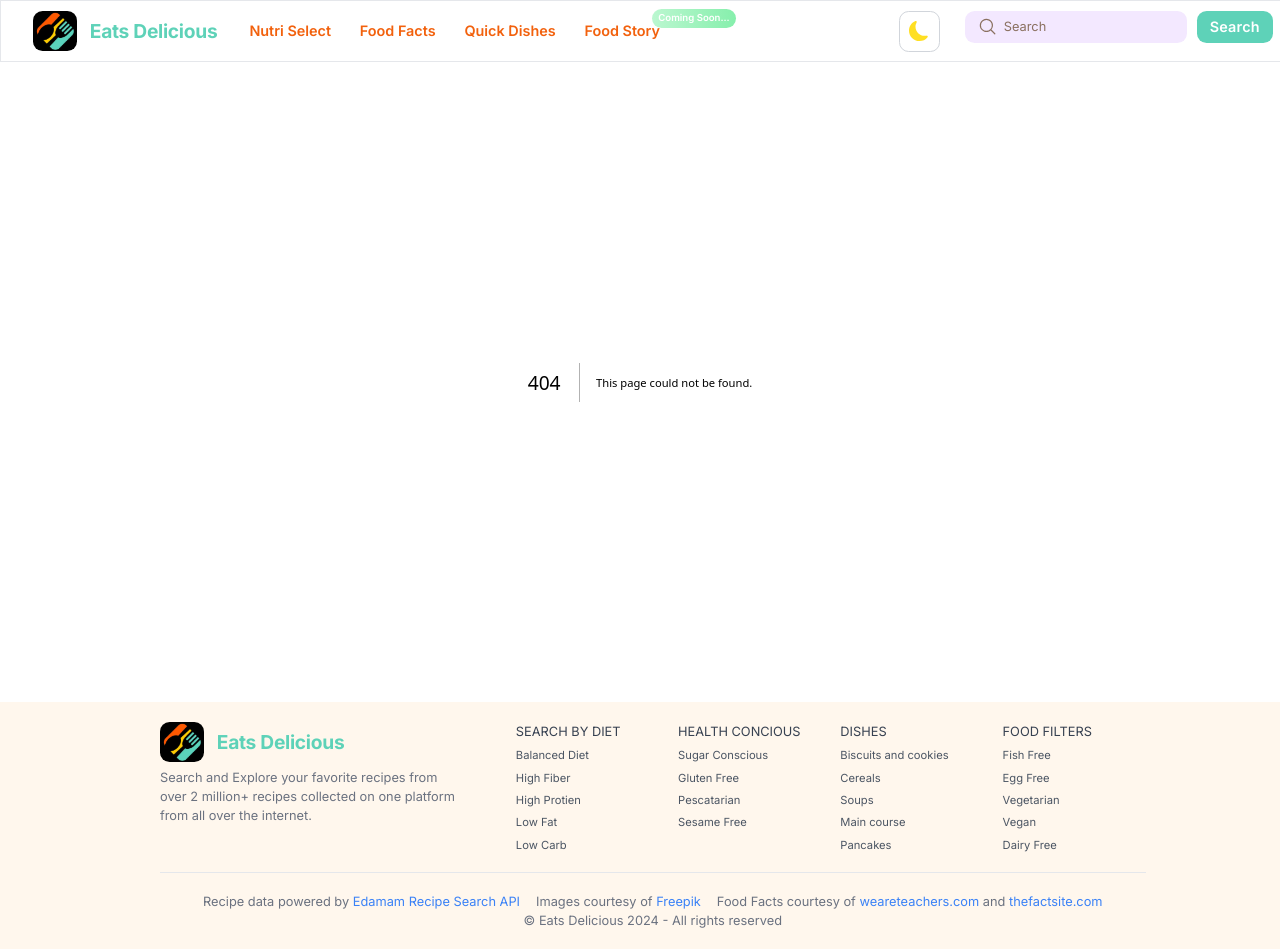
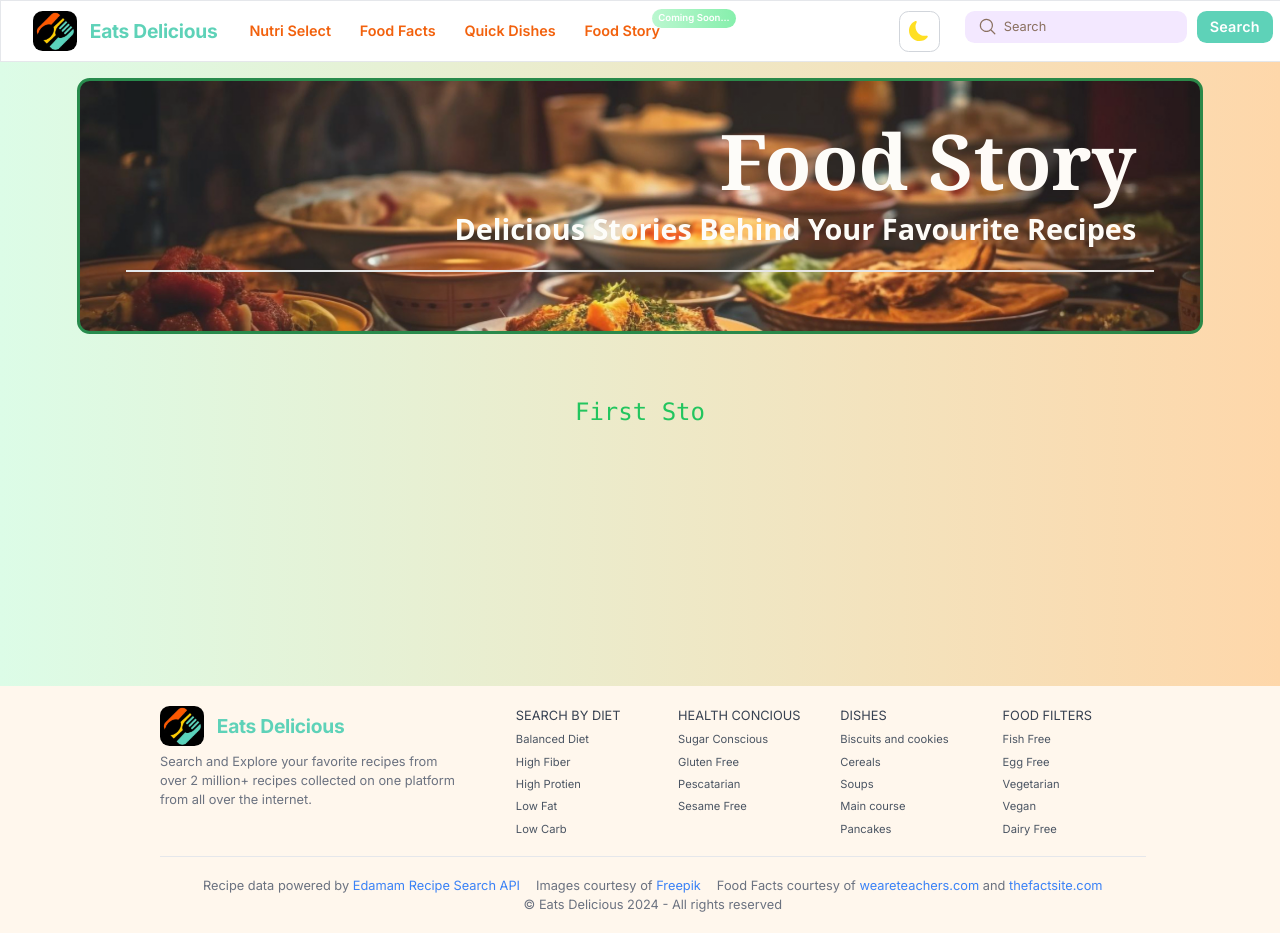
Before and after one commit to amey5111/eatsDelicious-A-Recipe-Search-Website-and-more-, a Next.js app: page /food-story in a window 1280 px wide. Before the commit this address had no page. Shown: the top 949 px of the page. Built offline with nearby package versions, Linux system fonts and the light colour scheme.

Commit message:
Food Story Comming Soon announced and Speed Insights setted

```diff
--- a/package.json
+++ b/package.json
@@ -11,13 +11,15 @@
   "dependencies": {
     "@netlify/plugin-nextjs": "^5.5.1",
     "@vercel/analytics": "^1.3.1",
+    "@vercel/speed-insights": "^1.0.12",
     "axios": "^1.7.2",
     "chart.js": "^4.4.3",
     "next": "14.2.4",
     "next-images": "^1.8.5",
     "react": "^18",
     "react-chartjs-2": "^5.2.0",
-    "react-dom": "^18"
+    "react-dom": "^18",
+    "react-typing-effect": "^2.0.5"
   },
   "devDependencies": {
     "eslint": "^8",
--- a/src/app/components/common/NavBar.js
+++ b/src/app/components/common/NavBar.js
@@ -71,7 +71,7 @@ const Navbar = () => {
         </Link>
         <Link
           className="text-[#f2610d] text-lg font-semibold leading-normal relative"
-          href="/"
+          href="/food-story"
         >
           Food Story
           <span className="absolute top-[-14px] right-[-95px] text-xs font-semibold px-2 py-1 rounded-full text-white bg-gradient-to-r from-green-200 to-green-300 dark:bg-gradient-to-r dark:from-gray-700 dark:to-green-700">Coming Soon...</span>
@@ -167,7 +167,7 @@ const Navbar = () => {
           </Link>
           <Link
             className="block text-[#f2610d] text-lg font-semibold leading-normal my-2 px-4 py-2 relative"
-            href="/"
+            href="/food-story"
             onClick={handleMenuToggle}
           >
             Food Story
--- /dev/null
+++ b/src/app/food-story/page.js
@@ -0,0 +1,41 @@
+"use client";
+import React, { useState, useEffect } from 'react';
+
+export default function FoodStory() {
+  const [text, setText] = useState('');
+  const fullText = "First Story Coming Soon stay tuned...:)";
+  const [showText, setShowText] = useState(false);
+
+  useEffect(() => {
+    const timer = setTimeout(() => {
+      setShowText(true);
+    }, 5000);
+
+    return () => clearTimeout(timer);
+  }, []);
+
+  useEffect(() => {
+    if (showText && text.length < fullText.length) {
+      const typingTimer = setTimeout(() => {
+        setText(fullText.slice(0, text.length + 1));
+      }, 50);
+
+      return () => clearTimeout(typingTimer);
+    }
+  }, [text, showText]);
+
+  return (
+    <div className='-mt-5 bg-gradient-to-r from-green-100 to-orange-200 dark:from-gray-900 dark:to-black min-h-screen py-5'>
+      <div className="bg-[url('/food-story/heroImg.jpeg')] min-h-80 opacity-85 lg:opacity-90 bg-no-repeat bg-cover text-white mx-2 lg:mx-24 rounded-2xl my-5 border-4 border-green-700 dark:border dark:border-green-400 py-5">
+        <h1 className='text-6xl lg:text-8xl font-extrabold lg:text-right pl-2 lg:pl-0 mr-20 pt-8 font-serif'>Food Story</h1>
+        <h3 className=' text-3xl lg:text-4xl font-bold lg:text-right mr-20 pt-4 font-sans pl-2 lg:pl-0'>
+          Delicious Stories Behind Your Favourite Recipes
+        </h3>
+        <hr className=' border-[2px] mt-8 w-11/12 mx-auto'/>
+      </div>
+      <div className='w-fit h-fit m-auto flex text-3xl font-mono text-green-500 mt-28 lg:mt-20 text-center'>
+        {text}
+      </div>
+    </div>
+  );
+}
--- a/src/app/layout.js
+++ b/src/app/layout.js
@@ -2,6 +2,7 @@ import { Inter } from "next/font/google";
 import "./globals.css";
 import NavBar from "./components/common/NavBar";
 import { Footer } from "./components/common/Footer";
+import { SpeedInsights } from "@vercel/speed-insights/next"
 import { Analytics } from "@vercel/analytics/react"
 
 const inter = Inter({ subsets: ["latin"] });
@@ -19,6 +20,7 @@ export default function RootLayout({ children }) {
         <NavBar />
         {children}
         <Analytics/>
+        <SpeedInsights/>
         <Footer/>
       </body>
     </html>
```
Also changed, not shown: public/food-story/heroImg.jpeg (added), 1 other file (tests, documents, lock files or other folders).
